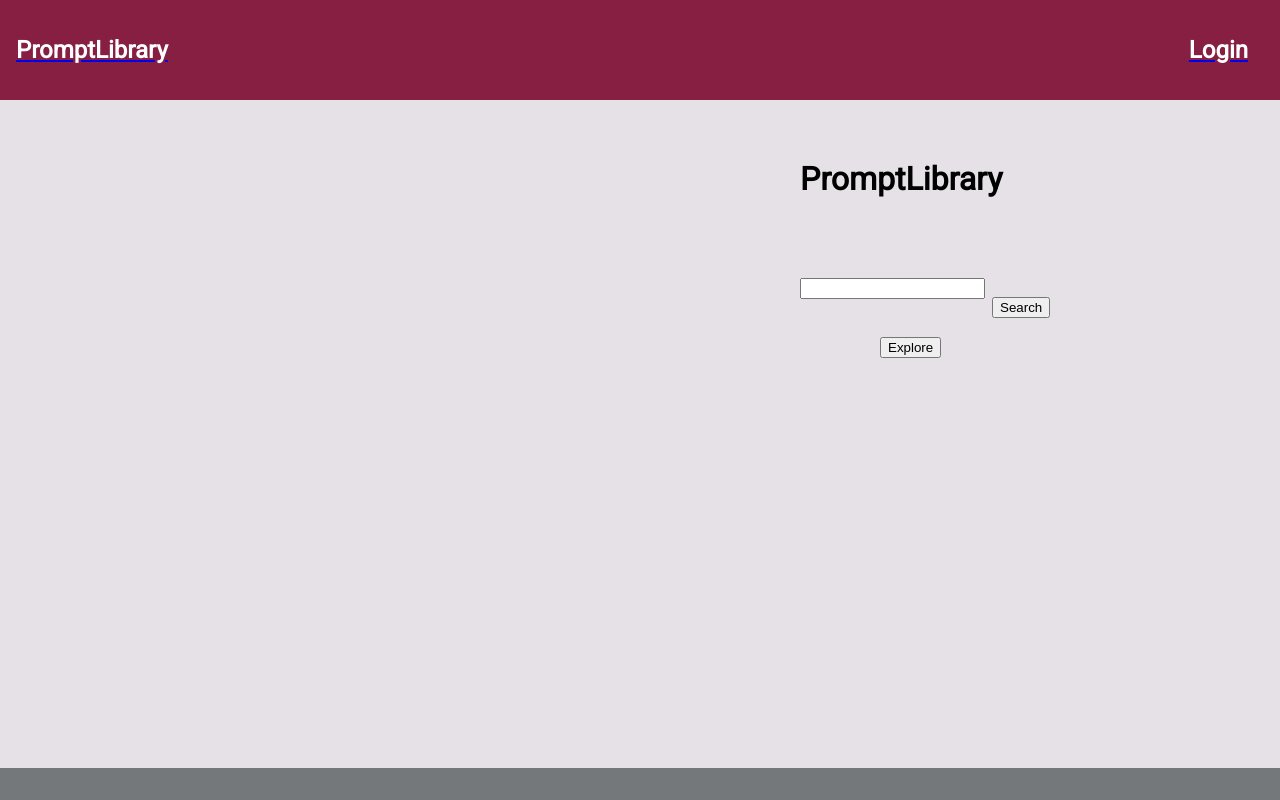
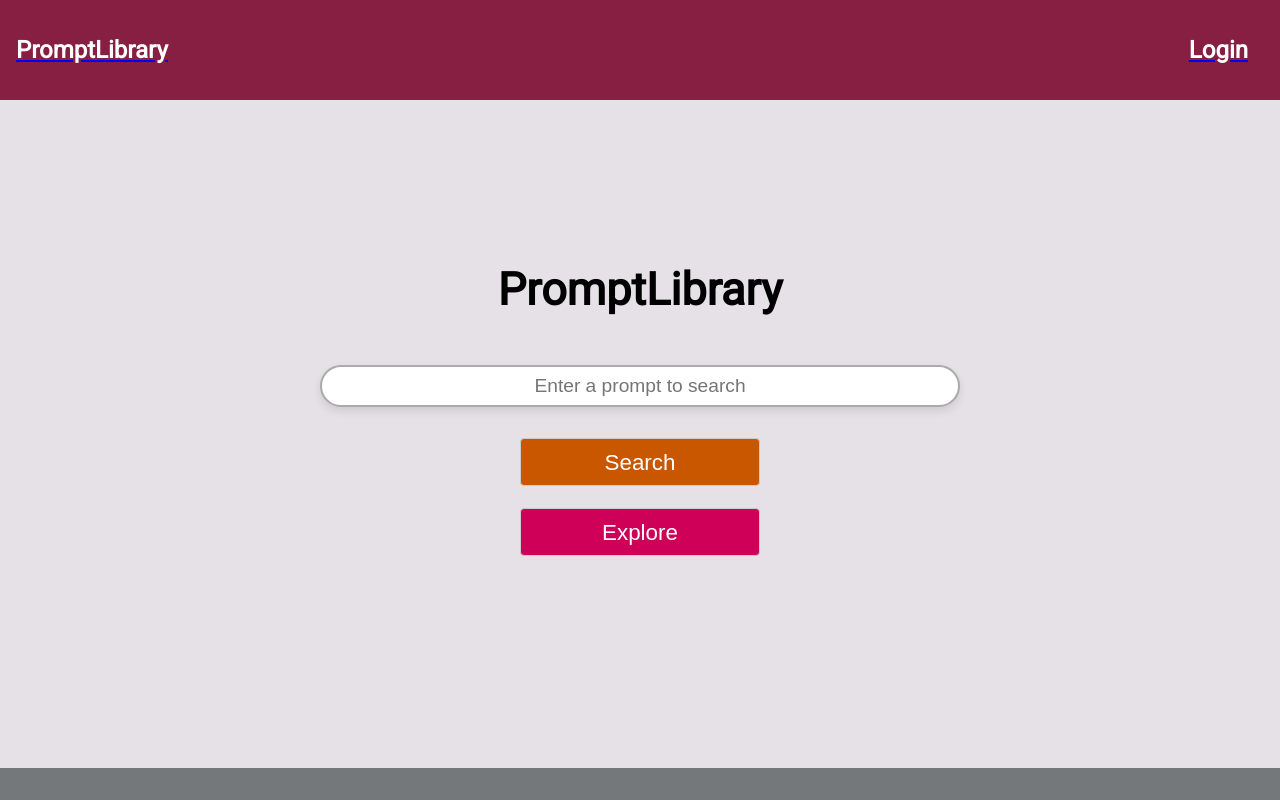
Before and after one commit to VTUL-CDRS/PromptLibrary, a Vue app in the folder Frontend/PromptLibrary/: page / in a window 1280 px wide. Built offline with nearby package versions, Linux system fonts and the light colour scheme; a web font is replaced by a local one.

Commit message:
Refined styling on home and login page

```diff
--- a/Frontend/PromptLibrary/src/Views/HomeView.vue
+++ b/Frontend/PromptLibrary/src/Views/HomeView.vue
@@ -1,48 +1,82 @@
-<template>
-  <div class = "">
-    <h1 class="header-text">PromptLibrary</h1>
-  </div>
-  <form class="search-bar">
-    <input type="text" /> &nbsp
-  </form>
-  <form class="search-button">
-    <input type="submit" value="Search" />
-  </form>
-  <form class="explore-button">
-    <br>
-    <input type="submit" value="Explore" />
-  </form>
-</template>
-
 <script setup lang="ts">
 </script>
 
 <style scoped>
-.search-bar {
-  margin-top: 5em;
-  margin-left: 50em;
-  width: 12em;
-  background-color: var(--background-color);
+
+.main-page-container {
+  display: flex;
+  flex-direction: column;
+  align-items: center; /* this will vertically center your items */
+  justify-content: center; /* this will horizontally center your items */
+  height: 100vh; /* this makes the container take full viewport height */
+  gap: 0.5rem; /* this adds space between your child elements */
 }
 
-.search-button {
-  margin-top: -1.3em;
-  margin-left: 62em;
-  width: 12em;
-  background-color: var(--background-color);
+form {
+  display: flex;
+  justify-content: center; /* This centers the form content horizontally */
+  align-items: center; /* This centers the form content vertically */
+  width: 100%; /* Ensure the form takes the full width of its parent container */
 }
 
-.explore-button {
-  margin-top: 0em;
-  margin-left: 55em;
-  width: 12em;
-  background-color: var(--background-color);
+.input-button-search {
+  width: 15rem;
+  height: 3rem;
+  padding: 0.5em;
+  font-size: 1.4rem;
+  margin: 0.5em 0; /* Adds some space above and below each input */
+  border: 1px solid #ccc;
+  border-radius: 4px; /* Optional: Rounds the corners of the input fields */
+  background-color: var(--button-color);
+  color: var(--white-text);
+}
+
+.input-button-explore {
+  width: 15rem;
+  height: 3rem;
+  padding: 0.5em;
+  font-size: 1.4rem;
+  margin: 0.5em 0; /* Adds some space above and below each input */
+  border: 1px solid #ccc;
+  border-radius: 4px; /* Optional: Rounds the corners of the input fields */
+  background-color: var(--second-button-color);
+  color: var(--white-text);
+}
+
+.search-bar input[type="text"] {
+  width: 50%; /* Adjust the width as needed */
+  height: 5%;
+  padding: 1em; /* Makes the input taller and the text inside it larger */
+  font-size: 1.2em; /* Increase the font size for better readability */
+  border: 2px solid #aaa; /* Solid border with a light grey color */
+  border-radius: 25px; /* Rounded corners for the border */
+  box-shadow: 0 4px 8px rgba(0, 0, 0, 0.1); /* Subtle shadow for depth */
+  transition: border-color 0.3s, box-shadow 0.3s; /* Transition for effects on focus */
+  text-align: center;
 }
 
 .header-text {
-  margin-top: 5em;
-  margin-left: 25em;
-  color: var(--black-text);
+  font-size: 45px;
 }
 
 </style>
+
+
+<template>
+  <div class = "main-page-container">
+    <div class = "">
+      <h1 class="header-text">PromptLibrary</h1>
+    </div>
+    <form class="search-bar">
+      <input type="text" placeholder="Enter a prompt to search"/>
+    </form>
+    <div>
+      <form class="search-button">
+        <input class="input-button-search" type="submit" value="Search" />
+      </form>
+      <form class="explore-button">
+        <input class="input-button-explore" type="submit" value="Explore" />
+      </form>
+    </div>
+  </div>
+</template>
--- a/Frontend/PromptLibrary/src/Views/Login.vue
+++ /dev/null
@@ -1,36 +0,0 @@
-<template>
-  <div class = "">
-    <h1 class="header-text">User Authentication</h1>
-  </div>
-  <form class="login-bars">
-    <input type="text" value="Username"/> <br>
-    <input type="text" value="Password"/> <br>
-  </form>
-  <form class="login-button">
-    <input type="submit" value="Login" />
-  </form>
-</template>
-
-<script setup lang="ts">
-</script>
-
-<style scoped>
-.login-bars {
-  margin-top: 0em;
-  margin-left: 51.5em;
-  width: 12em;
-}
-
-.login-button {
-  margin-top: -1.35em;
-  margin-left: 63.5em;
-  width: 12em;
-}
-
-.header-text {
-  margin-top: 5em;
-  margin-left: 25em;
-  color: var(--black-text);
-}
-
-</style>
--- /dev/null
+++ b/Frontend/PromptLibrary/src/Views/LoginView.vue
@@ -0,0 +1,76 @@
+<template>
+  <div class="login-page-container">
+    <h1 class="header-text">Log In</h1>
+    <form class="login-form">
+      <input type="text" placeholder="Username" />
+      <input type="password" placeholder="Password" />
+      <input class="input-button-login" type="submit" value="Login" />
+      <input class="input-button-google" type="submit" value="Log in with Gmail" />
+    </form>
+  </div>
+</template>
+
+<script setup lang="ts">
+</script>
+
+<style scoped>
+.login-page-container {
+  display: flex;
+  flex-direction: column;
+  align-items: center;
+  justify-content: center;
+  height: 100vh;
+}
+
+.login-form {
+  display: flex;
+  flex-direction: column;
+  align-items: center;
+  gap: 0.5rem;
+}
+
+.login-form input[type="text"],
+.login-form input[type="password"] {
+  width: 20rem; /* Adjust as needed */
+  height: 3rem;
+  padding: 1em;
+  font-size: 1.2em;
+  border: 2px solid #aaa;
+  border-radius: 25px;
+  box-shadow: 0 4px 8px rgba(0, 0, 0, 0.1);
+}
+
+.input-button-login {
+  width: 20rem; /* Adjust as needed */
+  height: 3rem;
+  padding: 0.5em;
+  font-size: 1.4rem;
+  margin-top: 1em; /* Adjust space above the button */
+  border: 1px solid #ccc;
+  border-radius: 4px;
+  background-color: var(--button-color);
+  color: var(--white-text);
+  cursor: pointer;
+}
+
+.input-button-google {
+  width: 20rem; /* Adjust as needed */
+  height: 3rem;
+  padding: 0.5em;
+  font-size: 1.4rem;
+  margin-top: 1em; /* Adjust space above the button */
+  border: 1px solid #ccc;
+  border-radius: 4px;
+  background-color: white;
+  color: var(--black-text);
+  cursor: pointer;
+}
+
+.header-text {
+  font-size: 45px;
+  color: var(--black-text);
+  margin-bottom: 1rem; /* Spacing after the header */
+}
+
+/* You might want to add :focus styles and transitions similar to your home page for consistency */
+</style>
--- a/Frontend/PromptLibrary/src/assets/global.css
+++ b/Frontend/PromptLibrary/src/assets/global.css
@@ -15,6 +15,7 @@
     --background-color: #E5E1E6;
 
     --button-color: #c95700;
+    --second-button-color: #CE0058;
     --button-highlight: #fcac6f;
 }
 
--- a/Frontend/PromptLibrary/src/router/index.ts
+++ b/Frontend/PromptLibrary/src/router/index.ts
@@ -1,6 +1,6 @@
 import { createRouter, createWebHistory } from "vue-router";
 import HomeView from "../Views/HomeView.vue";
-import Login from "../Views/Login.vue";
+import LoginView from "../Views/LoginView.vue";
 
 const router = createRouter({
     history: createWebHistory(import.meta.env.BASE_URL),
@@ -14,7 +14,7 @@ const router = createRouter({
         {
             path: "/login",
             name: "login",
-            component: Login,
+            component: LoginView,
             alias:["/login", "/login.html", "/Login"],
         },
     ],
```
